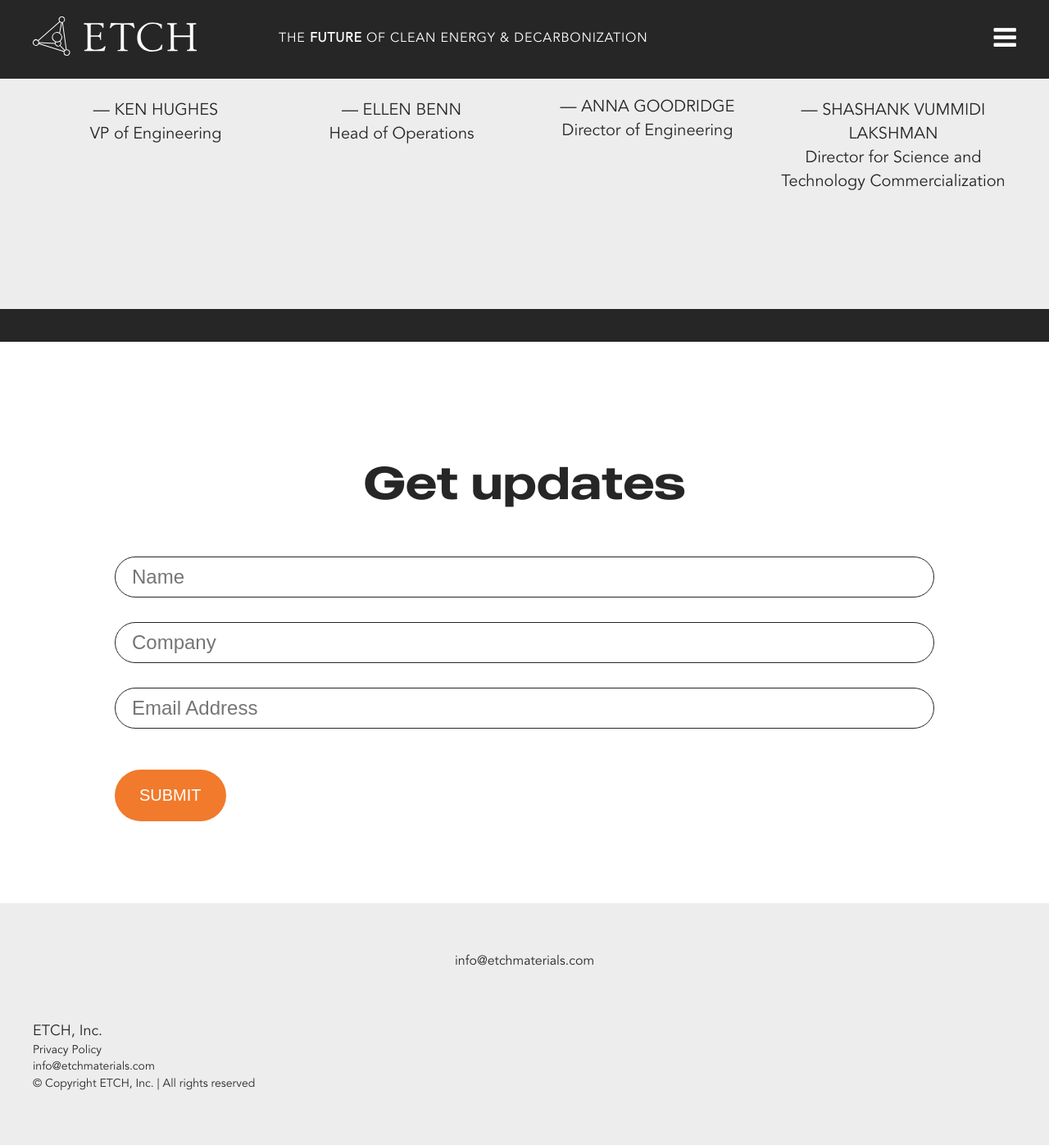
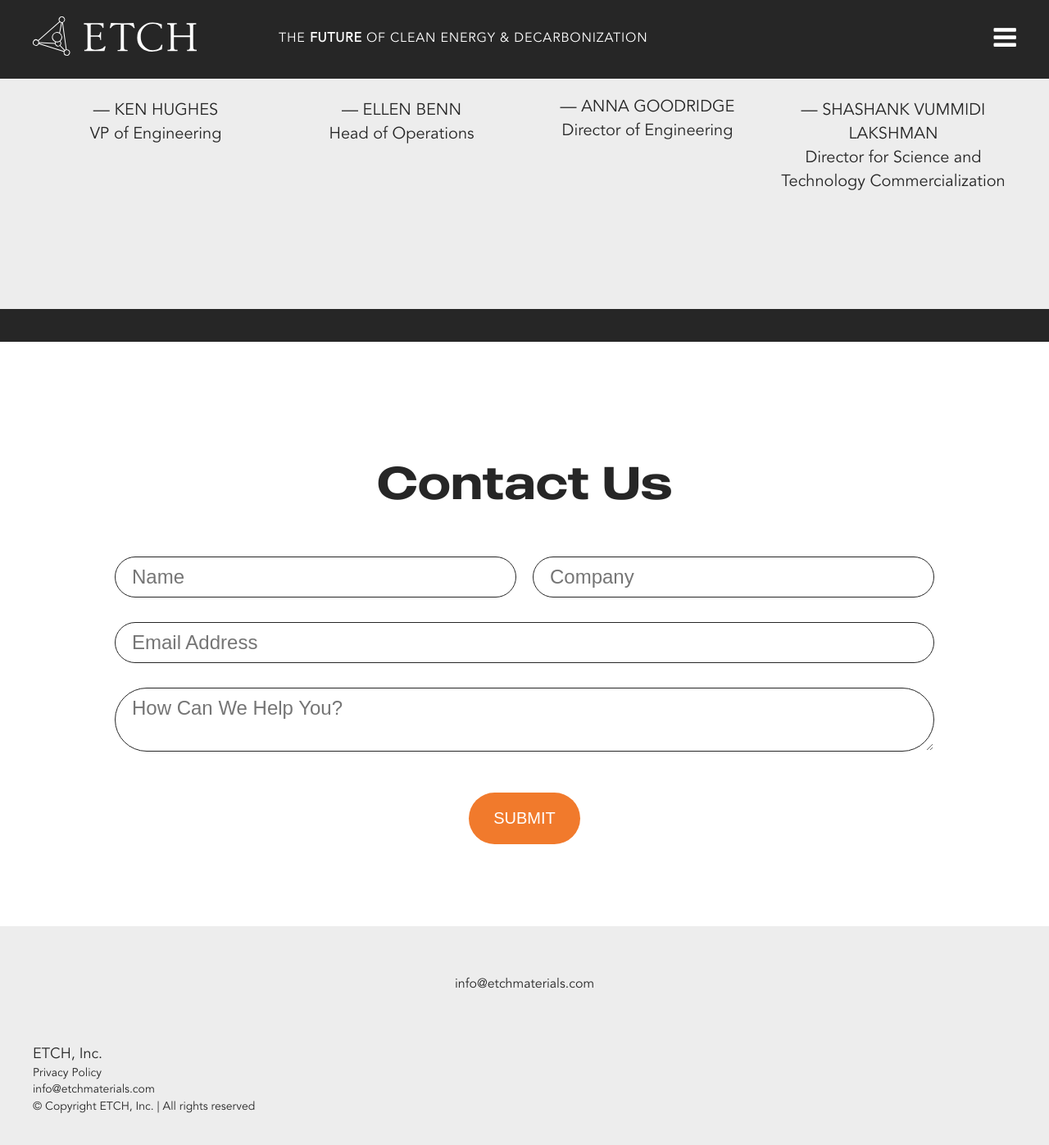
Before and after one commit to weareoutright/etchmaterials_jekyll, a Jekyll site: the page built from index.markdown, in a window 1280 px wide and 1400 px high, scrolled down 3448 px. Shown: the top 1397 px of the window at 82% size. Built offline with Jekyll 4.4.1, drawn with Linux system fonts in a browser that asks for light colours; before the commit the page ends 4820 px from its top, so only the background shows below that.

Commit message:
Update formkeep form with additional textarea
Signed-off-by: Tim Arnold <tim@weareoutright.com>

```diff
--- a/_layouts/home.html
+++ b/_layouts/home.html
@@ -197,11 +197,12 @@ id: Home
 
 <div id="contact-us" class="updates">
     <div class="content">
-        <h3>Get updates</h3>
+        <h3>Contact Us</h3>
         <form accept-charset="UTF-8" action="https://formkeep.com/f/fee60f61a0ee" method="POST">
-            <input class="short" type="text" name="name" placeholder="Name">
-            <input class="short" type="text" name="company" placeholder="Company">
-            <input type="email" name="email" placeholder="Email Address">
+            <input class="short" type="text" name="name" required="required" placeholder="Name">
+            <input class="short" type="text" name="company" required="required" placeholder="Company">
+            <input type="email" name="email" required="required" placeholder="Email Address">
+            <textarea name="How Can We Help You?" id="How_Can_We_Help_You_" required="required" class="form-control" placeholder="How Can We Help You?"></textarea>
             <input type="hidden" name="utf8" value="✓">
             <button class="submit" type="submit">Submit</button>
         </form>
--- a/_sass/home.scss
+++ b/_sass/home.scss
@@ -485,21 +485,23 @@
         }
 
         form {
-            margin: 0px auto;
+            margin: 0 auto;
             display: block;
             max-width: 1000px;
             flex-wrap: wrap;
 
             @media screen and (min-width: 700px) {
-                isplay: flex;
+                display: flex;
             }
 
-            input {
+            input,
+            textarea {
                 width: 100%;
                 flex: 0 0 100%;
                 border: 1px solid #262626;
                 border-radius: 40px;
                 padding: 10px 20px;
+                font-family: arial, verdana, sans-serif;
                 font-size: 24px;
                 color: #262626;
                 margin: 0 0 30px 0;
```
